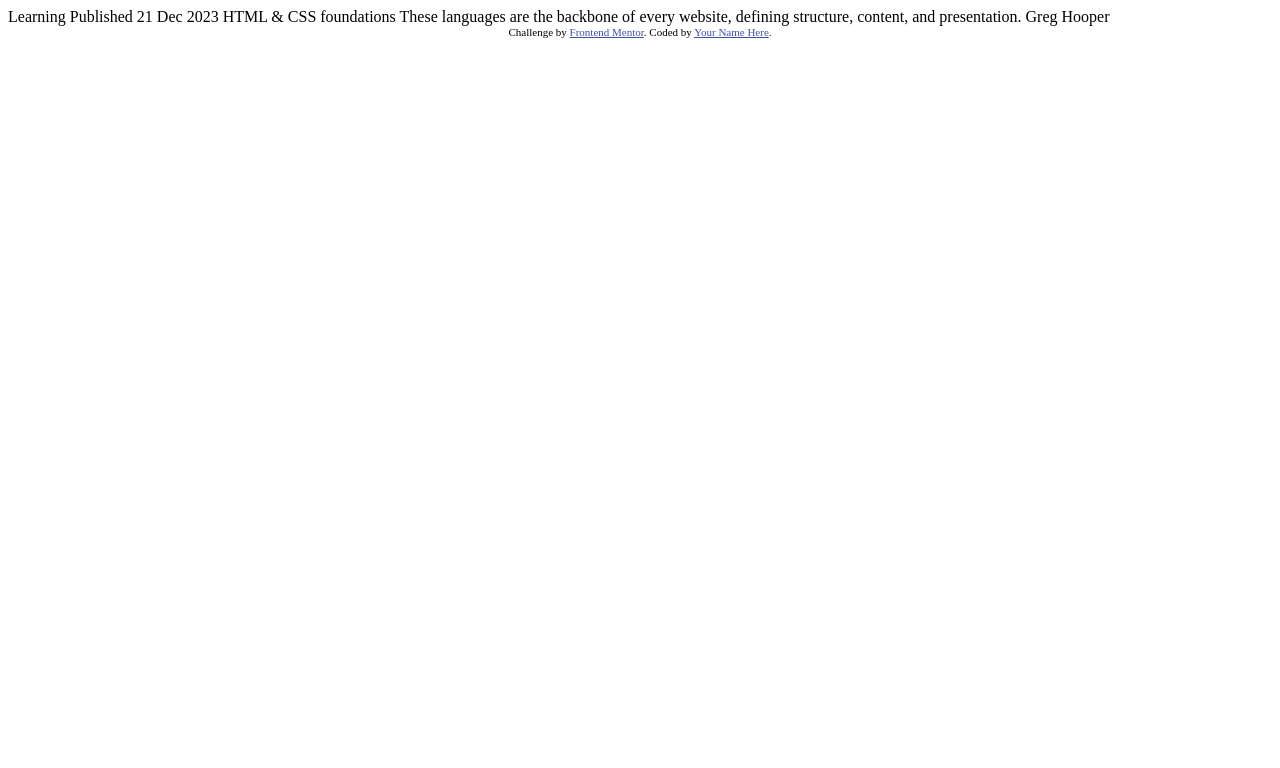
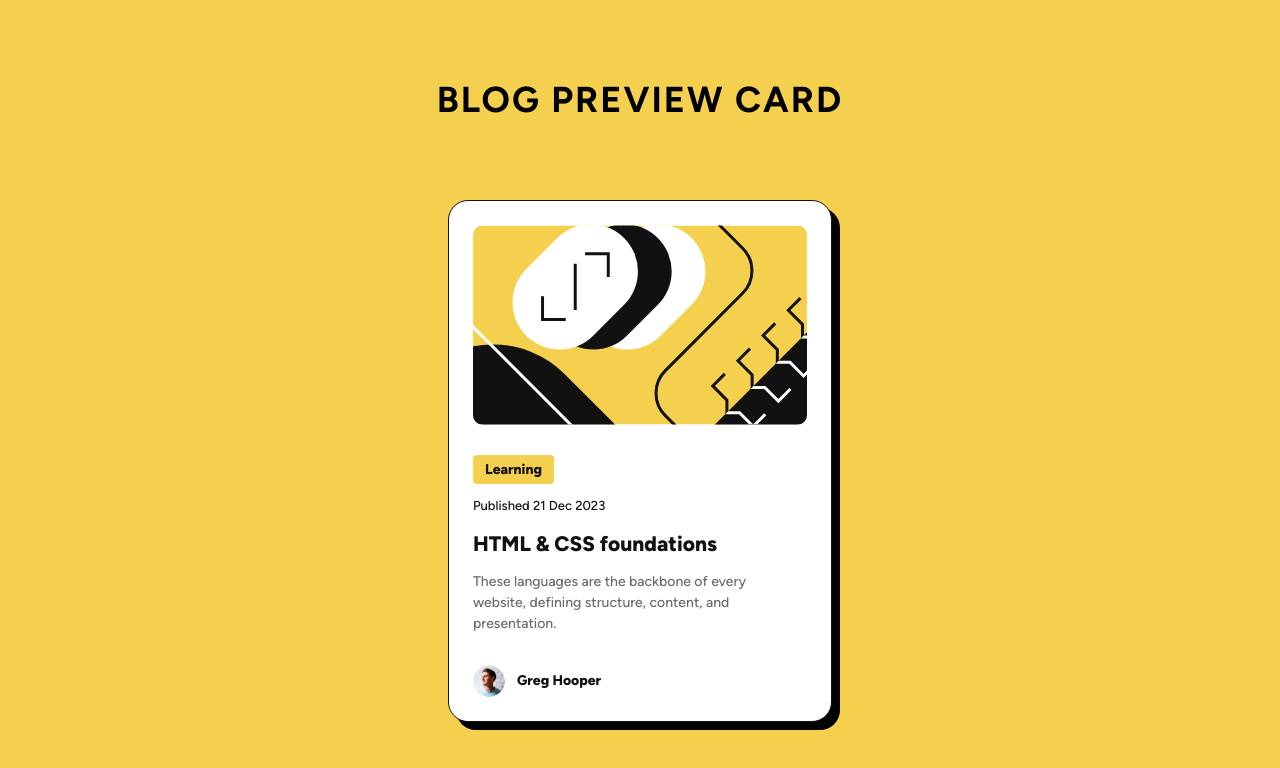
Before and after one commit to phtm-haru/fem-blog-preview-card, a plain HTML site: page index.html in a window 1280 px wide. Drawn offline with Linux system fonts and the light colour scheme.

Commit message:
Challenge Complete

```diff
--- /dev/null
+++ b/css/style.css
@@ -0,0 +1,162 @@
+/* Font */
+@font-face {
+  font-family: "Figtree";
+  src: url(../assets/fonts/Figtree-VariableFont_wght.ttf) format("truetype"),
+    url(../assets/fonts/static/Figtree-SemiBold.ttf) format("truetype"),
+    url(../assets/fonts/static/Figtree-ExtraBold.ttf) format("truetype");
+}
+
+/* CSS Reset */
+* {
+  margin: 0;
+  padding: 0;
+}
+
+*,
+*::before,
+*::after {
+  box-sizing: border-box;
+}
+
+body {
+  font-family: "Figtree", sans-serif;
+  font-size: 1rem;
+  background-color: hsl(47, 88%, 63%);
+}
+
+.wrapper {
+  width: 100%;
+  height: 100vh;
+  display: flex;
+  flex-direction: column;
+  align-items: center;
+  justify-content: space-evenly;
+}
+
+header {
+  text-transform: uppercase;
+  letter-spacing: 2px;
+  font-size: 0.875rem;
+  transition: font-size 200ms;
+}
+
+.card {
+  width: 327px;
+  height: 501px;
+  padding: 1.5rem;
+  border-radius: 1.25rem;
+  border: 1px solid hsl(0, 0%, 7%);
+  background-color: hsl(0, 0%, 100%);
+  display: flex;
+  justify-content: space-between;
+  flex-direction: column;
+  row-gap: 1.5rem;
+  box-shadow: 8px 8px hsl(0, 0%, 0%);
+  transition: width 200ms, height 200ms;
+}
+
+.card__img {
+  width: 100%;
+  height: 200px;
+  object-fit: cover;
+  object-position: center;
+  border-radius: 0.625rem;
+}
+
+.card__body {
+  display: flex;
+  flex-direction: column;
+  row-gap: 12px;
+}
+
+.category {
+  text-align: center;
+  width: fit-content;
+  line-height: 150%;
+  letter-spacing: 0px;
+  font-weight: 800;
+  font-size: 0.875rem;
+  color: hsl(0, 0%, 7%);
+  background-color: hsl(47, 88%, 63%);
+  padding: 0.25rem 0.75rem;
+  border-radius: 4px;
+  display: block;
+}
+
+.publish_time {
+  line-height: 150%;
+  letter-spacing: 0px;
+  color: hsl(0, 0%, 7%);
+  font-weight: 500;
+  font-size: 13px;
+  text-align: start;
+}
+
+.card__title {
+  color: hsl(0, 0%, 7%);
+  font-size: 21px;
+  line-height: 150%;
+  letter-spacing: 0px;
+  font-weight: 500;
+  transition: color 200ms;
+}
+
+.card__text {
+  font-size: 14px;
+  color: hsl(0, 0%, 42%);
+  line-height: 150%;
+  font-weight: 500;
+  max-width: 35ch;
+}
+
+.card__footer {
+  display: flex;
+  flex-direction: row;
+  align-items: center;
+  column-gap: 12px;
+}
+
+.author_profile {
+  width: 32px;
+  height: 32px;
+  border-radius: 50%;
+}
+
+.author_name {
+  font-size: 0.875rem;
+  line-height: 150%;
+  letter-spacing: 0px;
+  color: hsl(0, 0%, 7%);
+  font-weight: 800;
+}
+
+.attribution {
+  font-size: 11px;
+  text-align: center;
+}
+.attribution a {
+  color: hsl(228, 45%, 44%);
+}
+
+@media (width >= 1024px) {
+  header {
+    font-size: 1.125rem;
+  }
+
+  .card {
+    width: 384px;
+    height: 522px;
+  }
+
+  .card__title {
+    font-weight: 800;
+    cursor: pointer;
+    &:hover {
+      color: hsl(47, 88%, 63%);
+    }
+  }
+
+  .attribution {
+    display: none;
+  }
+}
--- a/index.html
+++ b/index.html
@@ -1,34 +1,62 @@
 <!DOCTYPE html>
 <html lang="en">
   <head>
-  <meta charset="UTF-8">
-  <meta name="viewport" content="width=device-width, initial-scale=1.0"> <!-- displays site properly based on user's device -->
+    <meta charset="UTF-8" />
+    <meta name="viewport" content="width=device-width, initial-scale=1.0" />
+    <!-- displays site properly based on user's device -->
 
-  <link rel="icon" type="image/png" sizes="32x32" href="./assets/images/favicon-32x32.png">
+    <link
+      rel="icon"
+      type="image/png"
+      sizes="32x32"
+      href="./assets/images/favicon-32x32.png"
+    />
 
     <title>Frontend Mentor | Blog preview card</title>
-
-  <!-- Feel free to remove these styles or customise in your own stylesheet 👍 -->
-  <style>
-    .attribution { font-size: 11px; text-align: center; }
-    .attribution a { color: hsl(228, 45%, 44%); }
-  </style>
+    <link rel="stylesheet" href="./css/style.css" />
   </head>
   <body>
+    <div class="wrapper">
+      <header>
+        <h1>Blog Preview Card</h1>
+      </header>
 
-  Learning
+      <main>
+        <div class="card">
+          <img
+            src="./assets/images/illustration-article.svg"
+            alt="An Image of Illustration Article"
+            class="card__img"
+          />
+          <div class="card__body">
+            <span class="category">Learning</span>
+            <p class="publish_time">
+              Published <time datetime="2023-12-21">21 Dec 2023</time>
+            </p>
+            <h2 class="card__title">HTML & CSS foundations</h2>
+            <p class="card__text">
+              These languages are the backbone of every website, defining
+              structure, content, and presentation.
+            </p>
+          </div>
+          <div class="card__footer">
+            <img
+              src="./assets/images/image-avatar.webp"
+              alt="An Image of Profile Avatar"
+              class="author_profile"
+            />
+            <span class="author_name">Greg Hooper</span>
+          </div>
+        </div>
+      </main>
 
-  Published 21 Dec 2023
-
-  HTML & CSS foundations
-
-  These languages are the backbone of every website, defining structure, content, and presentation.
-
-  Greg Hooper
-
-  <div class="attribution">
-    Challenge by <a href="https://www.frontendmentor.io?ref=challenge" target="_blank">Frontend Mentor</a>.
-    Coded by <a href="#">Your Name Here</a>.
+      <footer class="attribution">
+        Challenge by
+        <a href="https://www.frontendmentor.io?ref=challenge" target="_blank"
+          >Frontend Mentor</a
+        >. Coded by
+        <a href="https://www.frontendmentor.io/profile/phtm-haru">Haru</a>.
+      </footer>
     </div>
   </body>
 </html>
```
Also changed, not shown: screenshot.png (added), 1 other file. Lines whose indentation alone changed are shown as unchanged.
